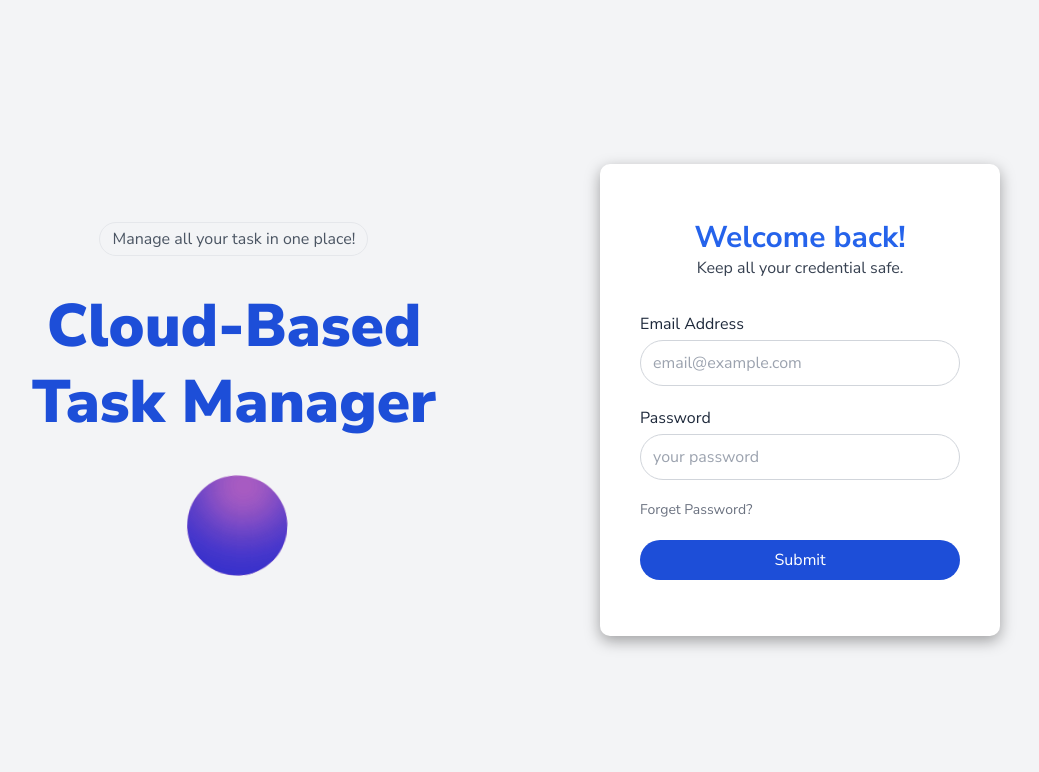
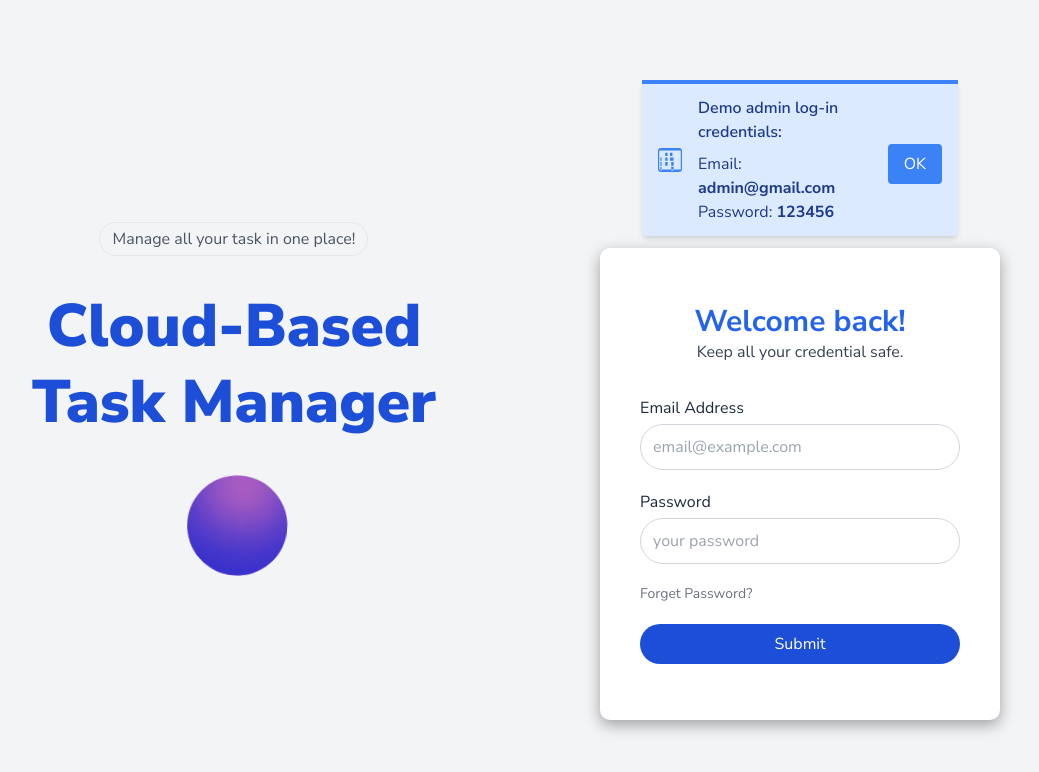
Before and after one commit to Anubhav-dev-web/Collaborators, a React (Vite) app in the folder client/: page /log-in in a window 1280 px wide. Shown: the top 772 px of the page, without its empty margins (164-1203 px from the left). Built offline with nearby package versions, Linux system fonts and the light colour scheme; no server answers.

Commit message:
Update Login.jsx

```diff
--- a/client/src/pages/Login.jsx
+++ b/client/src/pages/Login.jsx
@@ -1,4 +1,4 @@
-import React, { useEffect } from "react";
+import React, { useEffect, useState } from "react";
 
 import { useForm } from "react-hook-form";
 import { useNavigate } from "react-router-dom";
@@ -13,6 +13,13 @@ import { toast } from "sonner";
 import { setCredentials } from "../redux/slices/authSlice";
 
 const Login = () => {
+  const [demoCredentials, setDemoCredentials] = useState({
+    email: "admin@gmail.com",
+    password: "123456",
+  });
+
+  const [showDemo, setShowDemo] = useState(true); // State to control the visibility of demo credentials
+
   const { user } = useSelector((state) => state.auth);
   console.log("User", user);
   const {
@@ -25,6 +32,10 @@ const Login = () => {
   const dispatch = useDispatch();
 
   const [login, { isLoading }] = useLoginMutation();
+
+  const handleOkClick = () => {
+    setShowDemo(false); // Hide demo credentials
+  };
 
   const submitHandler = async (data) => {
     try {
@@ -64,6 +75,43 @@ const Login = () => {
 
         {/* right side */}
         <div className="w-full md:w-1/3 p-4 md:p-1 flex flex-col justify-center items-center">
+          {showDemo && (
+            <div
+              className="bg-blue-100 border-t-4 border-blue-500 rounded-b text-blue-900 px-4 py-3 shadow-md mb-3"
+              role="alert"
+            >
+              <div className="flex justify-between items-center">
+                {" "}
+                {/* Updated flex class */}
+                <div className="py-1">
+                  <svg
+                    className="fill-current h-6 w-6 text-blue-500 mr-4"
+                    xmlns="http://www.w3.org/2000/svg"
+                    viewBox="0 0 20 20"
+                  >
+                    <path d="M2.727 0A2.73 2.73 0 0 0 0 2.727v14.546A2.73 2.73 0 0 0 2.727 20h14.546A2.73 2.73 0 0 0 20 17.273V2.727A2.73 2.73 0 0 0 17.273 0H2.727zM1 2.727a.727.727 0 0 1 .727-.727h16.546a.727.727 0 0 1 .727.727v14.546a.727.727 0 0 1-.727.727H1.727A.727.727 0 0 1 1 17.273V2.727zm11 4h-2V4h2v3zm0 4h-2V8h2v3zm-4-4H6V4h2v3zm0 4H6V8h2v3zm0 4H6v-3h2v3zm-4-4H2V8h1v3zm0 4H2v-3h1v3zm0 4H2v-3h1v3zm9 0h-2v-3h2v3zm0-4h-2v-3h2v3zm0-4h-2V8h2v3z" />
+                  </svg>
+                </div>
+                <div>
+                  <p className="font-semibold mb-2">
+                    Demo admin log-in credentials:
+                  </p>
+                  <p>
+                    Email: <strong>{demoCredentials.email}</strong>
+                  </p>
+                  <p>
+                    Password: <strong>{demoCredentials.password}</strong>
+                  </p>
+                </div>
+                <button
+                  onClick={handleOkClick}
+                  className="mt-2 ml-2 px-4 py-2 bg-blue-500 text-white rounded hover:bg-blue-600 focus:outline-none focus:bg-blue-600"
+                >
+                  OK
+                </button>
+              </div>
+            </div>
+          )}
           <form
             onSubmit={handleSubmit(submitHandler)}
             className="form-container w-full md:w-[400px] flex flex-col gap-y-8 bg-white px-10 pt-14 pb-14"
```
